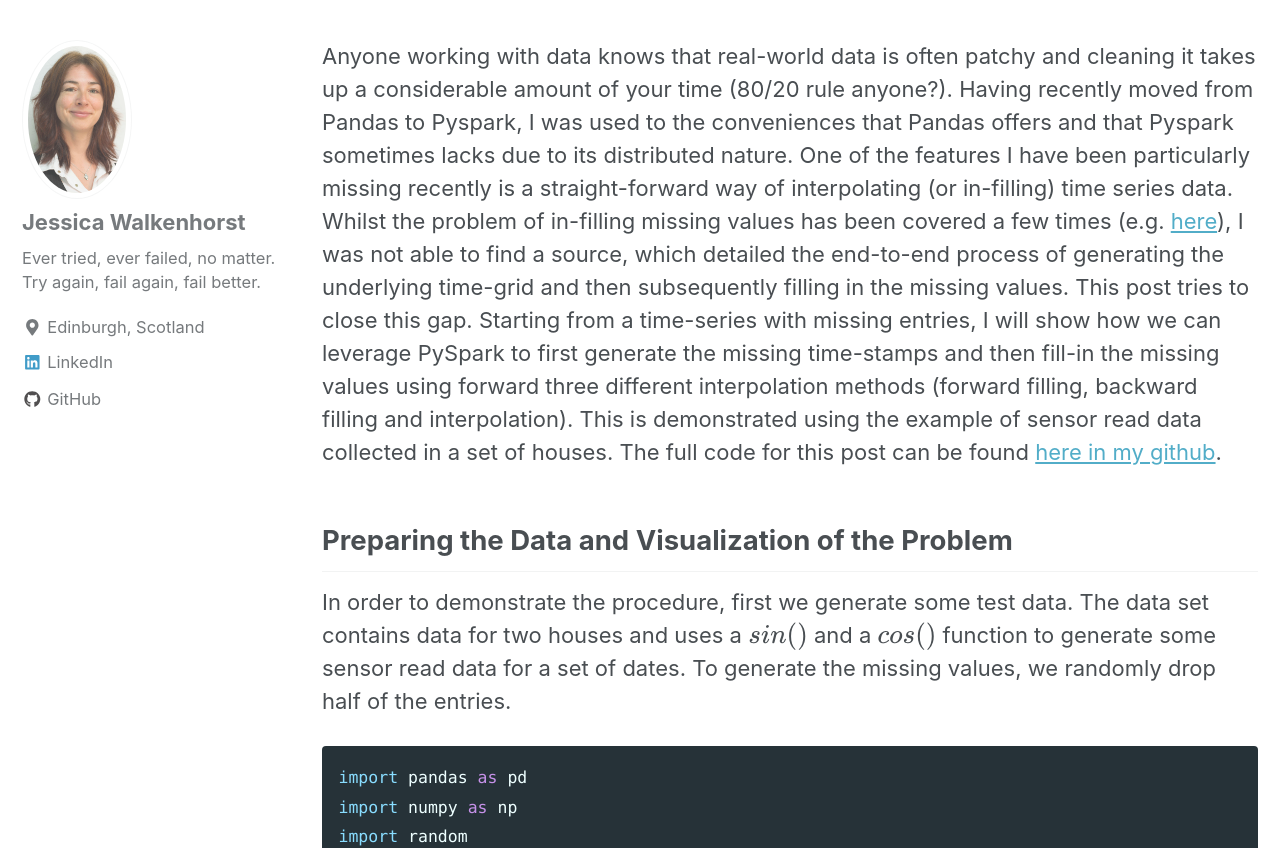
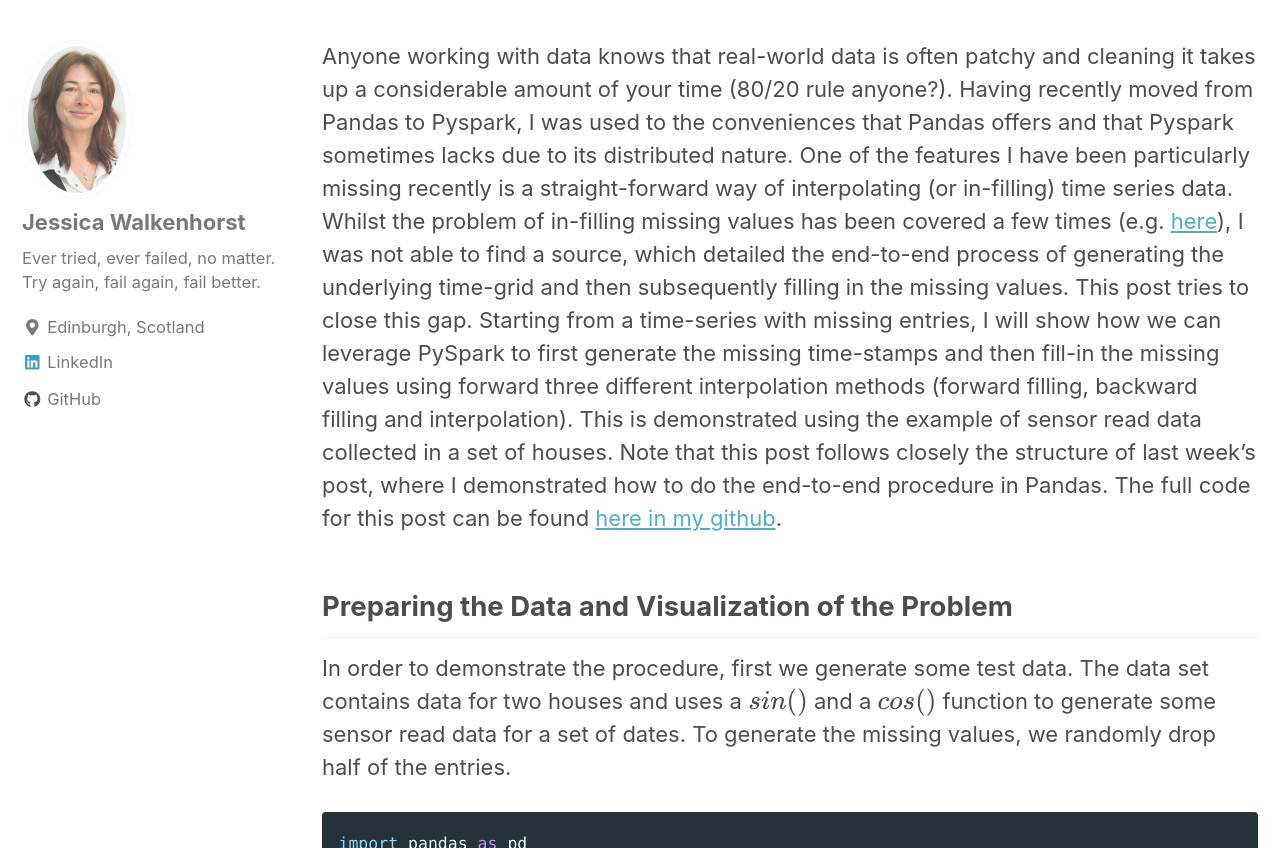
Before and after one commit to walkenho/walkenho.github.io, a Jekyll site: the page built from _posts/2019-01-21-interpolating-time-series-p2-spark.md, in a window 1280 px wide and 900 px high, scrolled down 483 px, cut to the strip 52-900 px from the top of the window. Built offline with Jekyll 4.4.1, drawn with Linux system fonts in a browser that asks for light colours; nearby versions of some CDN libraries; formulas are drawn with MathJax 3; some of the changed text lies outside the part shown.

Commit message:
More streamlining of the time interpolation part 2 post.

````diff
--- a/_posts/2019-01-21-interpolating-time-series-p2-spark.md
+++ b/_posts/2019-01-21-interpolating-time-series-p2-spark.md
@@ -17,7 +17,7 @@ excerpt: Introducing end-to-end time series interpolation in PySpark.
 
 
 Anyone working with data knows that real-world data is often patchy and cleaning it takes up a considerable amount of your time (80/20 rule anyone?). Having recently moved from Pandas to Pyspark, I was used to the conveniences that Pandas offers and that Pyspark sometimes lacks due to its distributed nature. One of the features I have been particularly missing recently is a straight-forward way of interpolating (or in-filling) time series data. Whilst the problem of in-filling missing values has been covered a few times (e.g. [here](https://johnpaton.net/posts/forward-fill-spark/)), I was not able to find a source, which detailed the end-to-end process of generating the underlying time-grid and then subsequently filling in the missing values. This post tries to close this gap. Starting from a time-series with missing entries, I will show how we can leverage PySpark to first generate the missing time-stamps and then fill-in the missing values using forward
-three different interpolation methods (forward filling, backward filling and interpolation). This is demonstrated using the example of sensor read data collected in a set of houses.
+three different interpolation methods (forward filling, backward filling and interpolation). This is demonstrated using the example of sensor read data collected in a set of houses. Note that this post follows closely the structure of last week's post, where I demonstrated how to do the end-to-end procedure in Pandas.
 The full code for this post can be found [here in my github](https://github.com/walkenho/tales-of-1001-data/blob/master/timeseries-interpolation-in-spark/interpolating_timeseries_p2_pyspark.ipynb).
 
 
@@ -109,7 +109,7 @@ The following graph shows the data with the missing values clearly visible.
     <figcaption>Read Data with Missing Entries</figcaption>
 </figure>
 
-In order to work with PySpark, we convert the Pandas data frame into a Spark data frame. We need to divide the datetime by 10^9 since the unit of time is different for pandas datetime and spark. We also add the column 'readtime_existent' to keep track of which values are missing and which are not.
+To parallelize the data set, we convert the Pandas data frame into a Spark data frame. Note, that we need to divide the datetime by 10^9 since the unit of time is different for pandas datetime and spark. We also add the column 'readtime_existent' to keep track of which values are missing and which are not.
 
 
 ```python
@@ -174,7 +174,7 @@ We get a table like this:
 ### Resampling the Read Datetime
 
 As in Pandas, the first step is to resample the time data. However, unfortunately Spark does not provide an equivalent to
-Pandas `resample()` method. Our workaround is generating an array containing an equally spaced time grid between the mininmum
+Pandas `resample()` method. Our approach in PySpark is to generate an array containing an equally spaced time grid between the mininmum
 and maximum time. The trick here is to first group the read data by house, then create the respective array for each house and
 use the sql function `explode()` to convert the array into a column. The resulting structure is then used as basis to which we add
 the read value information for the times where it exists using a left outer join. The following code shows how this is done. Note, that
````
